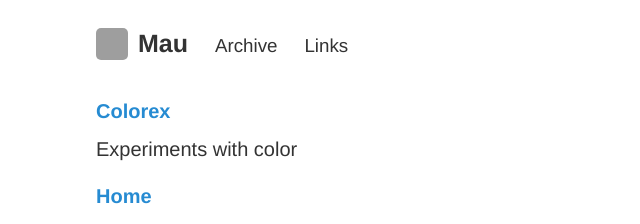
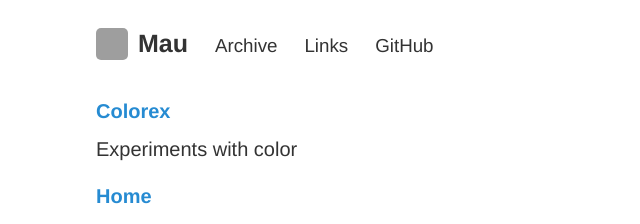
Before and after one commit to Maumagnaguagno/maumagnaguagno.github.io, a Jekyll site: the page built from archive.md, in a window 1280 px wide. Shown: the top 224 px of the page, without its empty margins (164-804 px from the left). Built offline with Jekyll 4.4.1, drawn with Linux system fonts in a browser that asks for light colours; our own code applies the rules of GitHub Pages for plain Markdown files; grey boxes are pictures that could not be loaded.

Commit message:
Move GitHub link to nav

```diff
--- a/_layouts/default.html
+++ b/_layouts/default.html
@@ -23,6 +23,7 @@ layout: compress
      <a href="{{ site.url }}"><img alt="Maumagnaguagno logo" src="https://avatars2.githubusercontent.com/u/11094484" style="float:left;margin-right:10px" height="32" width="32">{{ site.title }}</a>
      <a href="{{ site.url }}/archive"><small>Archive</small></a>
      <a href="{{ site.url }}/links"><small>Links</small></a>
+     <a href="https://github.com/Maumagnaguagno"><small>GitHub</small></a>
    </h3>
 </header>
 
```
Also changed, not shown: index.md (+0 -1 lines).
